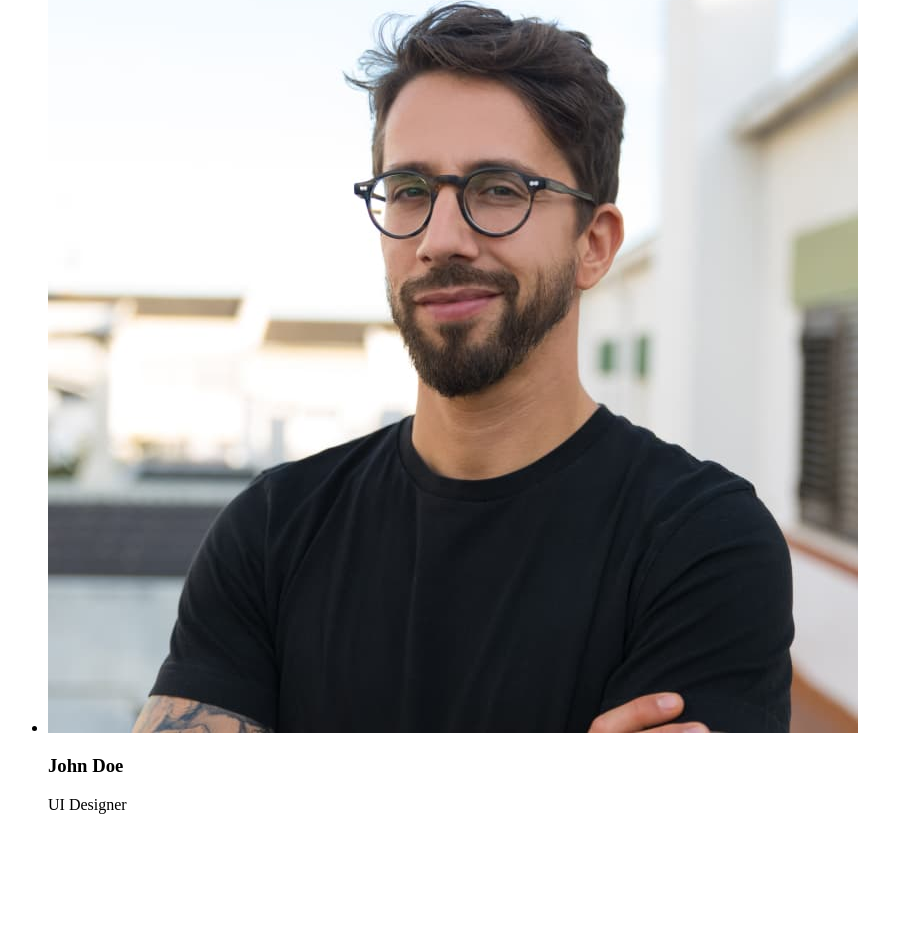
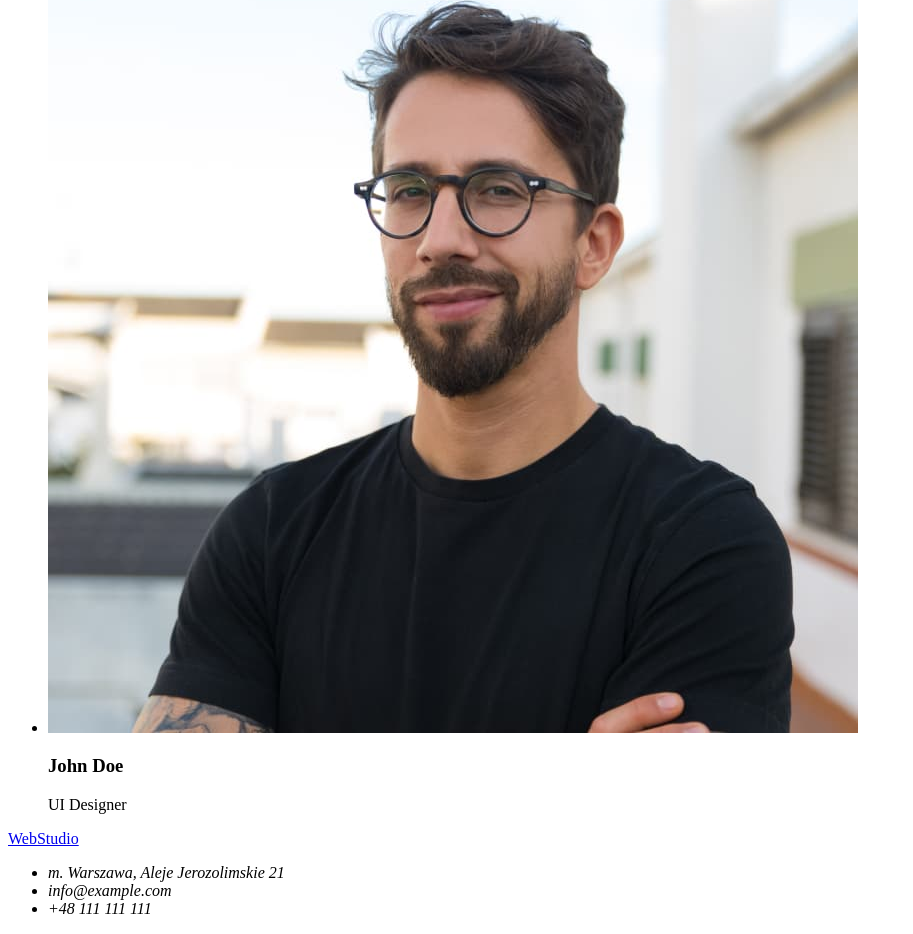
Before and after one commit to dcent666/goit-markup-hw-01, a plain HTML site: page index.html in a window 1280 px wide. Shown: the part 3565-4499 px from the top of the page, without its empty margins (0-913 px from the left). Before the commit the page ends 4395 px from the top, so only its background shows below. Drawn offline with Linux system fonts and the light colour scheme.

Commit message:
edited footer

```diff
--- a/index.html
+++ b/index.html
@@ -117,6 +117,14 @@
     </li>
    </ul>
     </main>
-    <footer></footer>
+    <footer> <a href="#">WebStudio</a>
+   <address>
+    <ul>
+        <li><a href=""></a>m. Warszawa, Aleje Jerozolimskie 21</li>
+        <li><a href="mailto:info@example.com"></a>info@example.com</li>
+        <li><a href="tel:48111111111"></a>+48 111 111 111</li>
+    </ul>
+   </address>
+    </footer>
   </body>
 </html>
```
